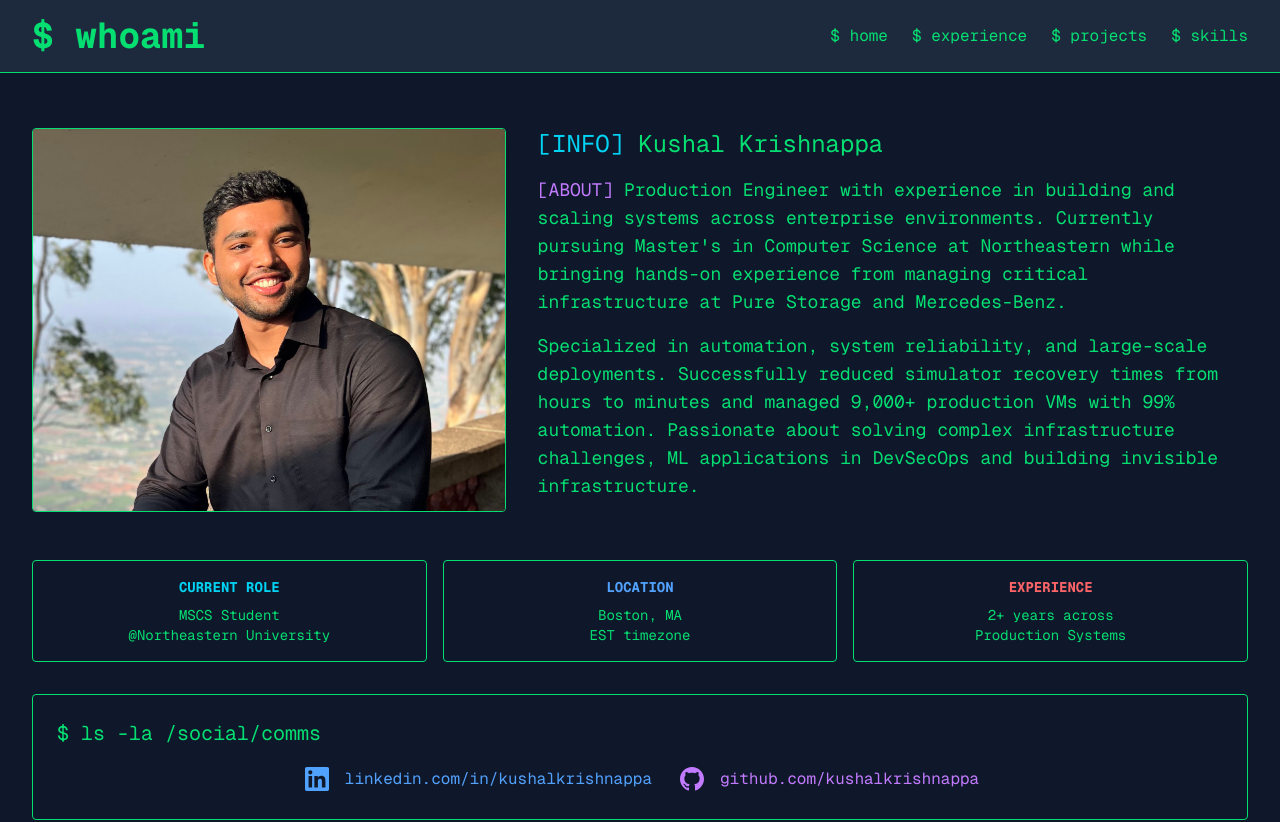
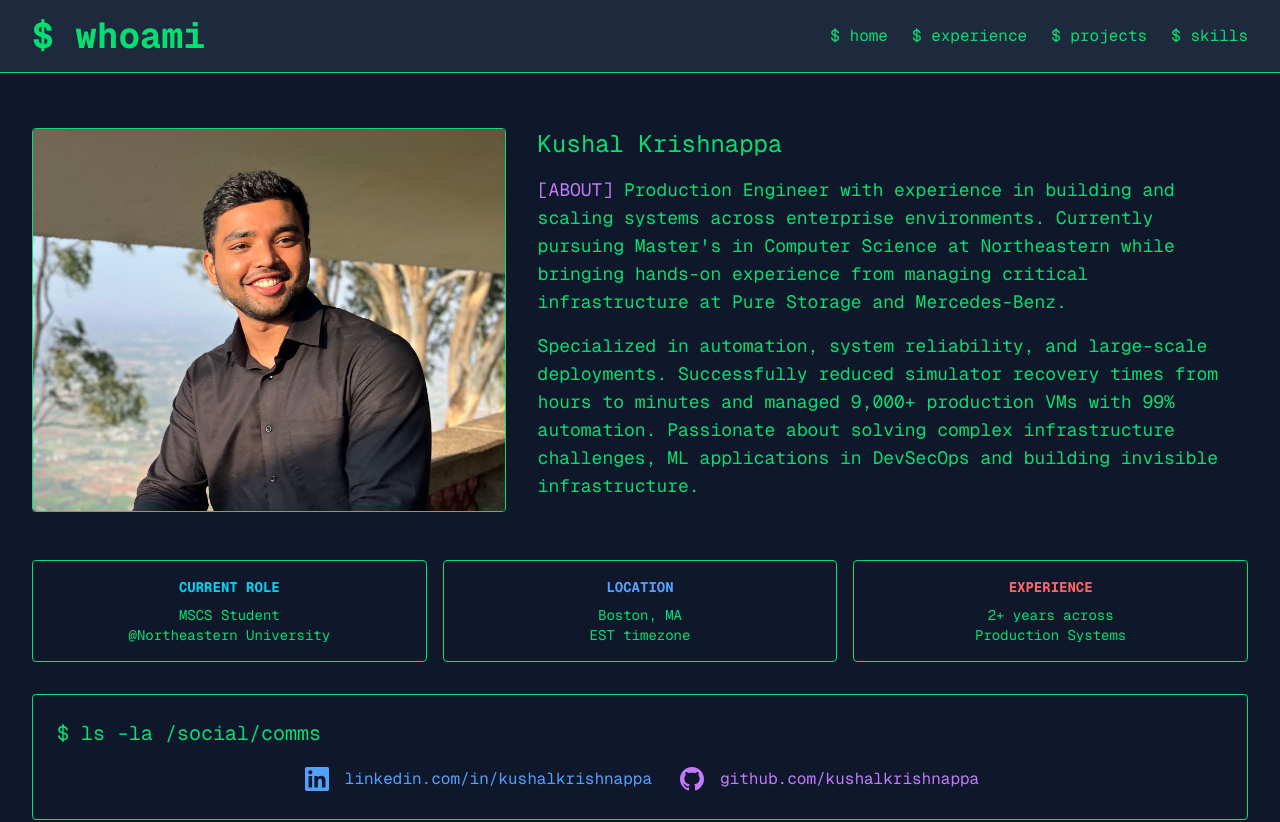
Before and after one commit to kushalkrishnappa/portfolio, a Next.js app: page / in a window 1280 px wide. Shown: the top 822 px of the page. Built offline with nearby package versions, Linux system fonts and the light colour scheme.

Commit message:
Removed the INFO section

```diff
--- a/src/app/page.tsx
+++ b/src/app/page.tsx
@@ -104,7 +104,7 @@ export default function Home() {
             {/* Content - 60% */}
             <div className="lg:flex-[60] space-y-4">
               <p className="text-xl sm:text-2xl">
-                <span className="text-cyan-400">[INFO]</span> Kushal Krishnappa
+                Kushal Krishnappa
               </p>
 
               {/* Extended About Section */}
```
